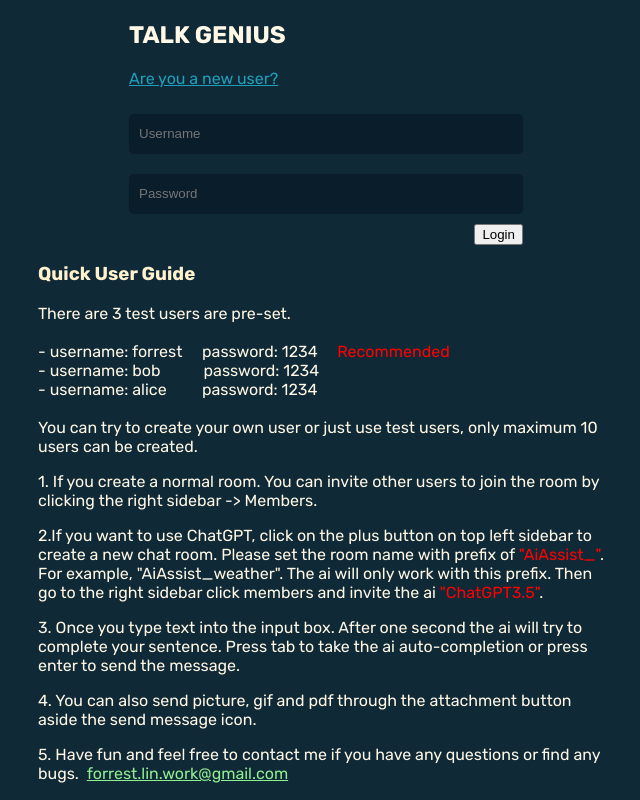
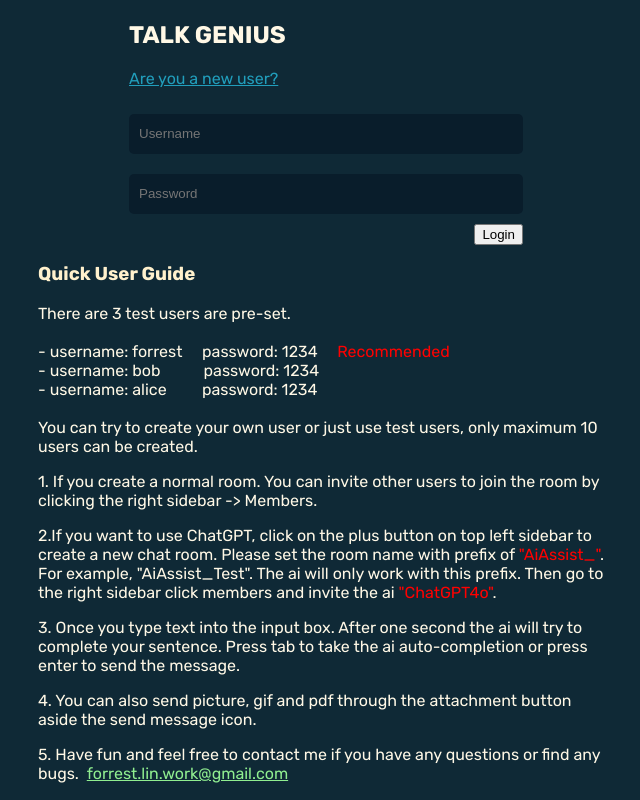
Before and after one commit to ASCII-768977/Chat-App, a React (Vite) app in the folder client/: page / in a window 1280 px wide. Shown: the whole page, without its empty margins (314-954 px from the left). Built offline with nearby package versions, Linux system fonts and the light colour scheme; no server answers.

Commit message:
update login introduction

```diff
--- a/client/src/components/Login.jsx
+++ b/client/src/components/Login.jsx
@@ -116,9 +116,9 @@ const Login = ({ setUser, setSecret }) => {
           sidebar to create a new chat room. Please set the room name with
           prefix of
           <span style={{ color: "red" }}> "AiAssist_"</span>. For example,
-          "AiAssist_weather". The ai will only work with this prefix. Then go to
+          "AiAssist_Test". The ai will only work with this prefix. Then go to
           the right sidebar click members and invite the ai
-          <span style={{ color: "red" }}> "ChatGPT3.5"</span>.
+          <span style={{ color: "red" }}> "ChatGPT4o"</span>.
         </p>
         <p className="intro-text">
           3. Once you type text into the input box. After one second the ai will
```
